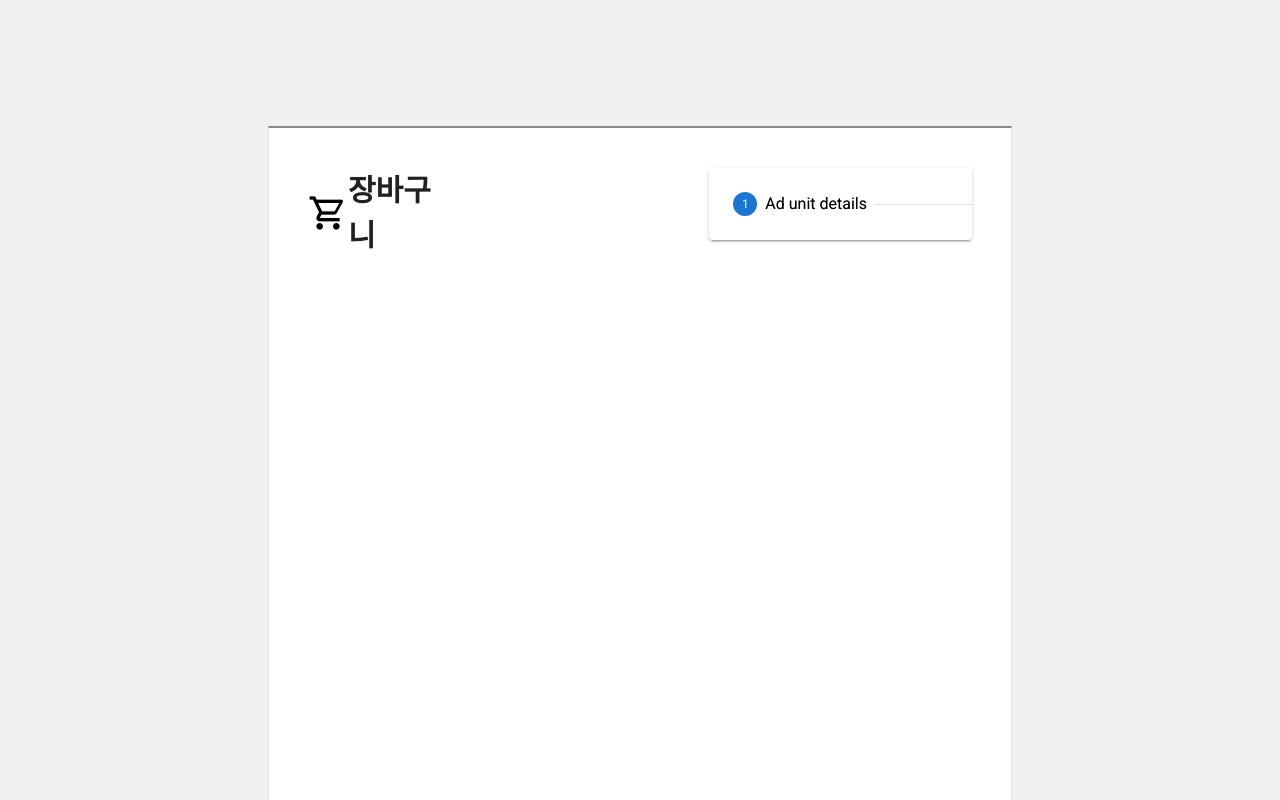
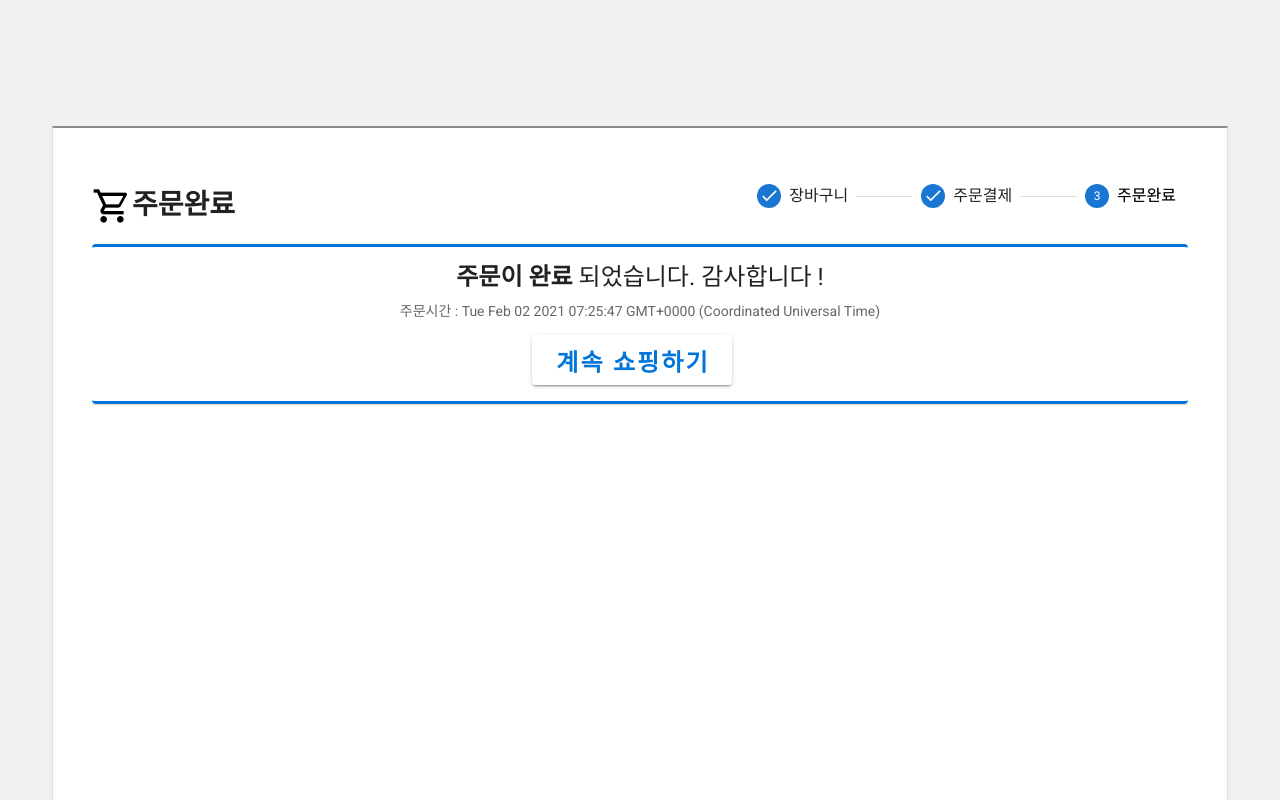
Before and after one commit to smileeeey/DDoreka, a Vue app in the folder frontend/: page /cart in a window 1280 px wide. Shown: the top 800 px of the page. Built offline with nearby package versions, Linux system fonts and the light colour scheme; sample sign-in values are in the browser's storage.

Commit message:
feat(frontend) : design complete

```diff
--- /dev/null
+++ b/frontend/src/components/cart/CartList.vue
@@ -0,0 +1,144 @@
+<template>
+  <table class="simple_table">
+    <thead>
+      <tr class="head">
+        <th class="checkbox">
+          <v-checkbox v-model="selectAll" @click="checkedAll"></v-checkbox>
+        </th>
+        <th>전체선택</th>
+        <th>상품정보</th>
+        <th>상품금액</th>
+        <th>배송비</th>
+      </tr>
+    </thead>
+    <tbody>
+      <tr>
+        <th scope="row" class="checkbox">
+          <v-checkbox v-model="select1" @click="selected"></v-checkbox>
+        </th>
+        <td>
+          <v-img src="https://thumbnail6.coupangcdn.com/thumbnails/remote/492x492ex/image/vendor_inventory/4fcd/162c5d78b17078cfb5c2759e809c320b051b2989d2e6256bbab43cee3393.jpg"
+            max-height="120"
+            max-width="120"
+          >
+          </v-img>
+        </td>
+        <td>민트위니 여성용 미키기모셋</td>
+        <td class="rightborder">22,900원</td>
+        <td rowspan="2" style="text-align: center;">무료</td>
+      </tr>
+      <tr>
+        <th scope="row" class="checkbox">
+          <v-checkbox v-model="select2" @click="selected"></v-checkbox>
+        </th>
+        <td>
+          <v-img src="https://thumbnail8.coupangcdn.com/thumbnails/remote/492x492ex/image/retail/images/86815902988186-18c5ec56-8775-4476-ae6f-d1bae7e2dcc5.jpg"
+            max-height="120"
+            max-width="120"
+          ></v-img>
+        </td>
+        <td>캐럿 여성 와이드 밴딩 팬츠</td>
+        <td class="rightborder">9,900원</td>
+      </tr>
+      <tr class="total" style="">
+
+        <td colspan="5" style="border-top: 2px solid #969696; text-align: right !important; font-size: 16px;">상품가격 {{totalCost}}원 + 배송비 <strong>무료</strong> = 주문금액 <strong>{{totalCost}}</strong>원</td>
+      </tr>
+
+    </tbody>
+  </table>
+</template>
+
+<script>
+export default {
+  name: 'CartList',
+  data: () => ({
+    selectAll: true,
+    select1: true,
+    select2: true,
+  }),
+  computed: {
+    totalCost() {
+      let cost = 0;
+      if (this.select1 == true) {
+        cost = cost + 22900
+      }
+      if (this.select2 == true) {
+        cost = cost + 9900
+      }
+      return cost
+    }
+  },
+  methods: {
+    checkedAll() {
+      this.select1 = this.selectAll;
+      this.select2 = this.selectAll;
+    },
+    selected() {
+      if (this.select1 == true && this.select2 == true) {
+        this.selectAll = true
+      } else {
+        this.selectAll = false
+      }
+    }
+  }
+}
+</script>
+
+<style scoped>
+  .total {
+    background-color: #F7F7F7;
+  }
+
+  strong {
+    font-size: 20px;
+  }
+
+  .simple_table {
+    width: 75%;
+    border-top: 2px solid #969696;
+    border-bottom: 2px solid #969696;
+    border-collapse: separate;
+    border-spacing: 1px;
+  }
+
+  .head th {
+    background: #FAFAFA !important;
+    border-bottom: 2px solid #969696 !important;
+    padding-bottom: 0 !important;
+    padding-top: 0 !important;
+  }
+
+
+  .simple_table th {
+
+    padding: 20px;
+    background: white;
+    font-weight: bold;
+    text-align: left;
+    border-bottom: 1px solid #ddd;
+
+  }
+
+  .rightborder {
+    border-right: 1px solid #ddd !important;
+  }
+
+  .simple_table td {
+    padding: 15px;
+    border: none;
+    border-bottom: 1px solid #ddd;
+    text-align: left;
+  }
+
+  table {
+    border-right: 1px solid #ddd;
+  }
+
+  >>> .v-label {
+    color: black !important;
+  }
+
+
+
+</style>
--- a/frontend/src/store/index.js
+++ b/frontend/src/store/index.js
@@ -15,7 +15,7 @@ export default new Vuex.Store({
     },
     login(state) {
       state.login = true;
-      state.name = '권세진';
+      state.name = '안세익';
     }
   },
   actions: {
--- a/frontend/src/views/mypage/UserModify.vue
+++ b/frontend/src/views/mypage/UserModify.vue
@@ -5,15 +5,15 @@
         <tbody>
           <tr>
             <th scope="row">아이디(이메일)</th>
-            <td><strong>sejinkwon@naver.com</strong></td>
+            <td><strong>kma9271@naver.com</strong></td>
           </tr>
           <tr>
             <th scope="row">이름</th>
-            <td><strong>권세진</strong></td>
+            <td><strong>안세익</strong></td>
           </tr>
           <tr>
             <th scope="row">휴대폰 번호</th>
-            <td><strong>01077269318</strong></td>
+            <td><strong>01092716499</strong></td>
           </tr>
           <tr>
             <th scope="row">비밀번호변경</th>
--- a/frontend/src/views/payment/Cart.vue
+++ b/frontend/src/views/payment/Cart.vue
@@ -2,7 +2,7 @@
   <v-app
     style="background-color: #f0f0f0; width: 100%;"
   >
-  <v-container fluid style="width: 60%;">
+  <v-container fluid style="width: 75rem;">
       <v-row justify="center">
         <v-col cols="12">
           <v-img
@@ -20,55 +20,134 @@
         <v-col cols="12">
           <div class="box">
             <v-row>
-              <v-col cols="3" style="display: flex">
+
+              <v-col cols="4" style="display: flex">
                 <v-icon x-large color="black">
                   mdi-cart-outline
                 </v-icon>
-                <p style="font-size: 30px; margin-bottom: 0; font-weight: bold;">장바구니</p>
+                <p style="font-size: 1.75rem; margin-top: 1rem; margin-bottom: 0; font-weight: bold;">{{article[e1]}}</p>
               </v-col>
-              <v-col cols="5" offset="4">
+
+
+
+              <v-col cols="5" offset="3" style="padding-left: 0; padding-right: 0;">
                 <div>
-
-                <v-stepper>
+                <v-stepper style="margin-top: 0.25rem;" v-model="e1">
+                  <div>
                   <v-stepper-header>
-                    <v-stepper-step step="1">
-                      Ad unit details
+                    <v-stepper-step step="1" :complete="e1 > 1">
+                      장바구니
                     </v-stepper-step>
-
                     <v-divider></v-divider>
-
-                    <v-stepper-step step="2">
-                      Ad sizes
+                    <v-stepper-step step="2" :complete="e1 > 2">
+                      주문결제
                     </v-stepper-step>
-
                     <v-divider></v-divider>
-
                     <v-stepper-step step="3">
-                      Ad templates
+                      주문완료
                     </v-stepper-step>
                   </v-stepper-header>
+                  </div>
+
                 </v-stepper>
                 </div>
               </v-col>
             </v-row>
+            <div v-if="e1==1">
+              <CartList style="width: 100%; margin-bottom: 3rem;" />
+              <div style="display: flex; justify-content: center;">
+                <v-btn style="background-color: white; color: #0275d8; width: 200px; height: 50px;
+                  font-size: 1.5rem; font-weight: bold; border-color: #0275d8; margin-right: 1rem;"
+                  @click="$router.push({ name: 'Main' })"
+                >
+                  계속 쇼핑하기
+                </v-btn>
+                <v-btn style="background-color: #0275d8; color: white; width: 200px; height: 50px;
+                  font-size: 1.5rem; font-weight: bold; margin-left: 1rem;"
+                  @click="e1=2"
+                >
+                  구매하기
+                </v-btn>
+              </div>
+            </div>
+            <div v-else-if="e1==2">
+              <h1>This is Payment Page</h1>
+              <div style="display: flex; justify-content: center;">
+                <v-btn style="background-color: white; color: #0275d8; width: 200px; height: 50px;
+                  font-size: 1.5rem; font-weight: bold; border-color: #0275d8; margin-right: 1rem;"
+                  @click="$router.push({ name: 'Main' })"
+                >
+                  계속 쇼핑하기
+                </v-btn>
+                <v-btn style="background-color: #0275d8; color: white; width: 200px; height: 50px;
+                  font-size: 1.5rem; font-weight: bold; margin-left: 1rem;"
+                  @click="e1=3"
+                >
+                  결제하기
+                </v-btn>
+              </div>
+            </div>
+            <div v-else>
+              <v-card
+                class="mx-auto paymentcard"
+                outlined
+              >
+                <v-list-item three-line>
+                  <v-list-item-content>
+                    <v-list-item-title class="headline mb-1" style="text-align: center;">
+                      <strong>주문이 완료</strong> 되었습니다. 감사합니다 !
+                    </v-list-item-title>
+                    <v-list-item-subtitle style="text-align: center;">주문시간 : {{ new Date() }}</v-list-item-subtitle>
+                  </v-list-item-content>
+                </v-list-item>
+                <v-list-item style="display: flex; justify-content: center;">
+                  <v-btn style="background-color: white; color: #0275d8; width: 200px; height: 50px;
+                    font-size: 1.5rem; font-weight: bold; border-color: #0275d8; margin-right: 1rem;
+                    margin-bottom: 1rem;
+                    "
+                    @click="$router.push({ name: 'Main' })"
+                  >
+                    계속 쇼핑하기
+                  </v-btn>
+                </v-list-item>
+
+
+
+              </v-card>
+
+              <v-divider></v-divider>
+            </div>
           </div>
         </v-col>
-
       </v-row>
   </v-container>
-    <Footer />
+  <Footer />
   </v-app>
 </template>
 
 <script>
+import CartList from '../../components/cart/CartList.vue'
 import Footer from '../../components/core/Footer.vue'
 export default {
-  components: { Footer },
+  components: { Footer, CartList },
   name: 'Cart',
+  data () {
+    return {
+      e1: 3,
+      article: [null, '장바구니', '주문결제', '주문완료'],
+    }
+  }
 }
 </script>
 
 <style scoped>
+  .paymentcard {
+    border-top: 3px solid #0275d8;
+    border-bottom: 3px solid #0275d8;
+    border-left: 0;
+    border-right: 0;
+  }
+
   .box {
     height: 800px;
     border: 1px solid #e0e0e0;
@@ -79,7 +158,21 @@ export default {
     background: #fff;
   }
 
-  /* >>> .v-stepper__step {
-    padding: 12px !important;
-  } */
+  >>> .v-stepper {
+    box-shadow: none !important;
+  }
+
+  >>> .v-stepper__step {
+    padding-top: 0;
+  }
+
+  >>> .v-divider {
+    padding-top: 0;
+    padding-bottom: 5%;
+  }
+
+
+  .v-footer >>> hr {
+    padding: 0;
+  }
 </style>
```
